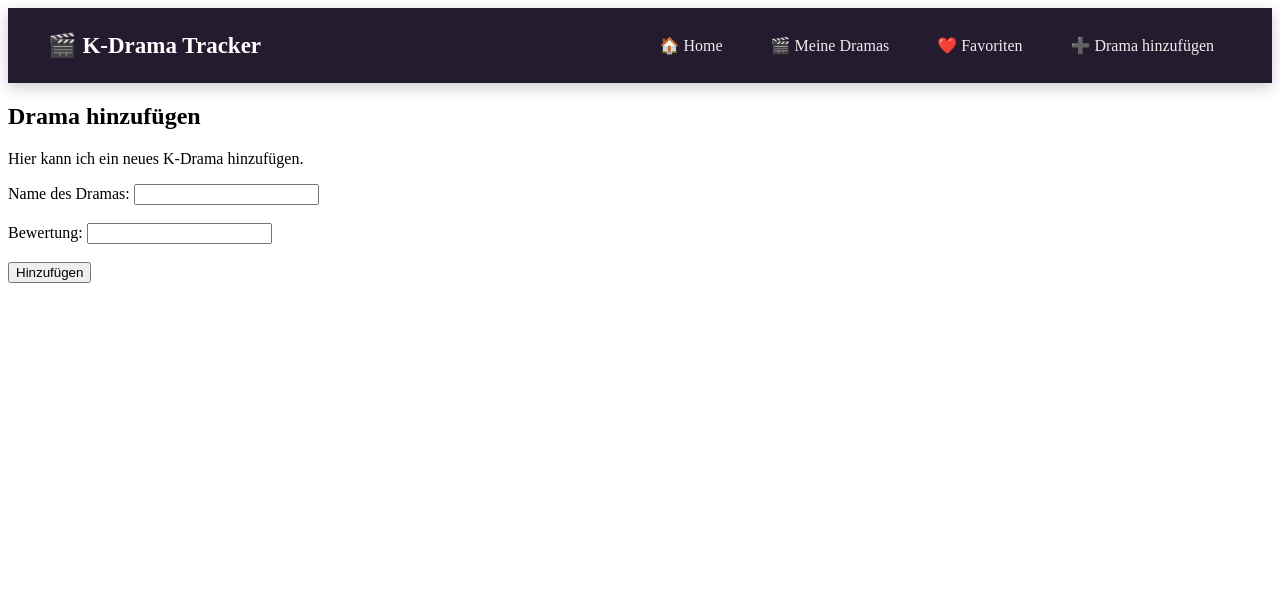
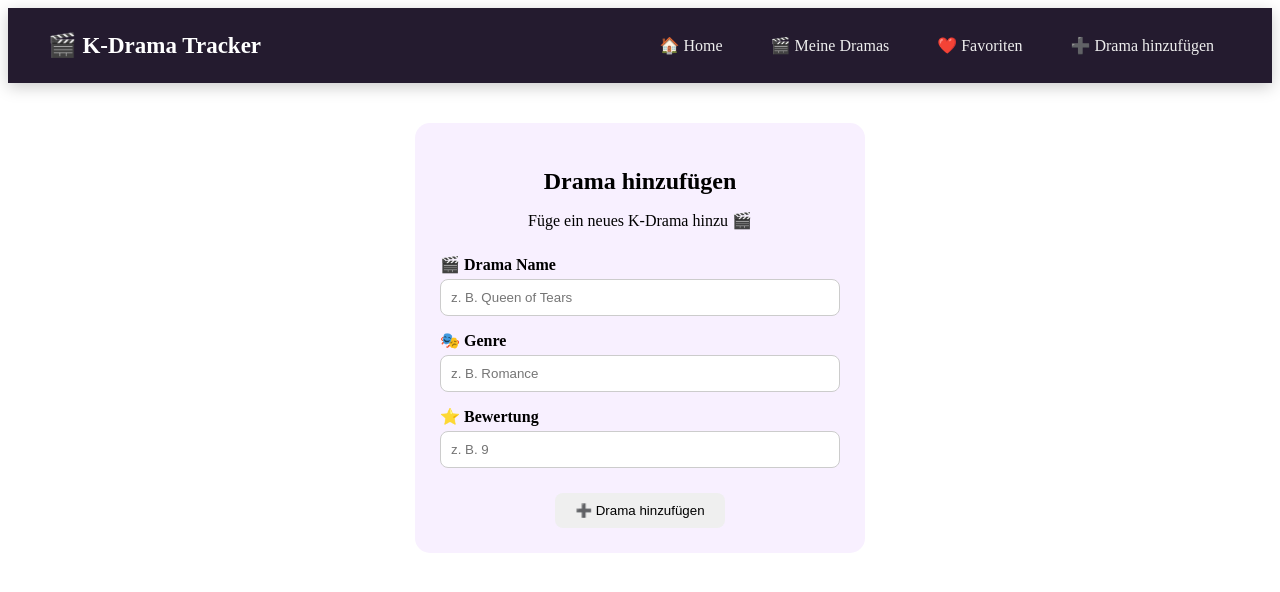
Before and after one commit to s0602095/WT26, an Angular app in the folder first/: page /add-drama in a window 1280 px wide. Shown: the top 592 px of the page. Built offline with nearby package versions, Linux system fonts and the light colour scheme.

Commit message:
add-drama-seite gestaltet

```diff
--- a/first/src/app/add-drama/add-drama.css
+++ b/first/src/app/add-drama/add-drama.css
@@ -0,0 +1,38 @@
+body{
+    margin: 0;
+}
+.add-drama{
+    width: 400px;
+    margin: 40px auto;
+    padding: 25px;
+    text-align: center;
+    border-radius: 15px;
+    background-color: #f8f0ff;
+}
+.add-drama h2{
+    margin-bottom: 10px;
+}
+.add-drama p{
+    margin-bottom: 25px;
+}
+.add-drama label{
+    display: block;
+    text-align: left;
+    margin-top: 15px;
+    margin-bottom: 5px;
+    font-weight: bold;
+}
+.add-drama input{
+    width: 100%;
+    padding: 10px;
+    box-sizing: border-box;
+    border: 1px solid #ccc;
+    border-radius: 8px;
+}
+.add-drama button{
+    margin-top: 25px;
+    padding: 10px 20px;
+    border: none;
+    border-radius: 8px;
+    cursor: pointer;
+}
--- a/first/src/app/add-drama/add-drama.html
+++ b/first/src/app/add-drama/add-drama.html
@@ -1,22 +1,22 @@
+
+<body>
 
 
-<h2>Drama hinzufügen </h2>
-<p>Hier kann ich ein neues K-Drama hinzufügen.</p>
+<div class="add-drama">
+  <h2> Drama hinzufügen</h2>
 
-<label>
-    Name des Dramas:
-    <input type="text">
-</label>
+  <p>Füge ein neues K-Drama hinzu 🎬</p>
 
-<br><br>
+  <label>🎬 Drama Name</label>
+  <input type="text" placeholder="z. B. Queen of Tears">
 
-<label>
-    Bewertung:
-    <input type="number">
-</label>
+  <label>🎭 Genre</label>
+  <input type="text" placeholder="z. B. Romance">
 
-<br><br>
+  <label>⭐ Bewertung</label>
+  <input type="number" min="1" max="10" placeholder="z. B. 9">
 
-<button>
-    Hinzufügen
-</button>
+  <button>➕ Drama hinzufügen</button>
+</div>
+
+</body>
```
